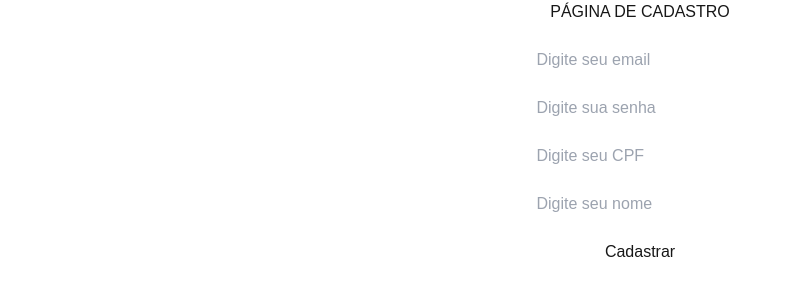
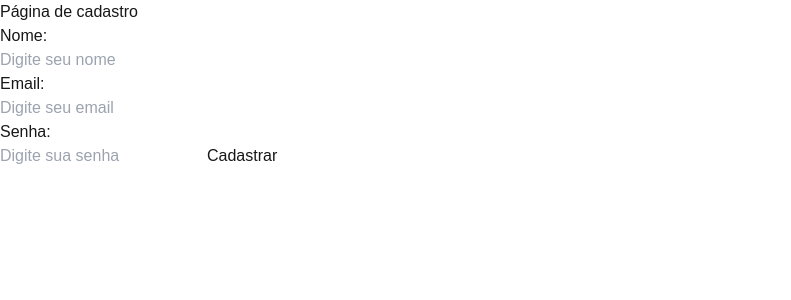
Before and after one commit to mariafer057/AULAEAD, a Next.js app: page /cadastro in a window 1280 px wide. Shown: the top 300 px of the page, without its empty margins (0-791 px from the left). Built offline with nearby package versions, Linux system fonts and the light colour scheme; no server answers.

Commit message:
dia-13-11

```diff
--- a/src/app/cadastro/page.tsx
+++ b/src/app/cadastro/page.tsx
@@ -1,64 +1,119 @@
+
 'use client';
-import { useState } from 'react';
+import { useState, FormEvent } from 'react';
 import { useRouter } from 'next/navigation';
-import Usuario from "../Interfaces/usuario";
+import { ApiURL } from '@/config';
+import { setCookie } from 'nookies';
+import Link from 'next/link';
+
+interface ResponseCadastro {
+    erro: boolean;
+    mensagem: string;
+}
 
 export default function Cadastro() {
     const router = useRouter();
-    const [email, setEmail] = useState('');
-    const [senha, setSenha] = useState('');
-    const [cpf, setCpf] = useState('');
-    const [nome, setNome] = useState('');
-    const [erroCadastro, setErroCadastro] = useState('');
+    const [usuario, setUsuario] = useState<Usuario>({
+        nome: '',
+        email: '',
+        password: '',
+        tipo: 'cliente',
+    });
+    const [erroCadastro, setErroCadastro] = useState<string>('');
 
-    const cadastrar = () => {
-        if (email && senha && cpf && nome) {
-            router.push('/');
-        } else {
-            setErroCadastro('Preencha todos os campos corretamente!');
+    const mudarNome = (novoNome: string) => {
+        setUsuario((usuAntigo) => ({
+            ...usuAntigo,
+            nome: novoNome,
+        }));
+    };
+
+    const mudarEmail = (novoEmail: string) => {
+        setUsuario((usuAntigo) => ({
+            ...usuAntigo,
+            email: novoEmail,
+        }));
+    };
+
+    const mudarSenha = (novaSenha: string) => {
+        setUsuario((usuAntigo) => ({
+            ...usuAntigo,
+            password: novaSenha,
+        }));
+    };
+
+    const handleSubmit = async (e: FormEvent) => {
+        e.preventDefault();
+
+        if (!usuario.nome || !usuario.email || !usuario.password) {
+            setErroCadastro('Preencha todos os campos.');
+            return;
+        }
+
+        try {
+            const response = await fetch(`${ApiURL}/auth/cadastro`, {
+                method: 'POST',
+                headers: {
+                    'Content-Type': 'application/json',
+                },
+                body: JSON.stringify(usuario),
+            });
+
+            if (!response.ok) {
+                throw new Error('Falha na requisição, confira o servidor.');
+            }
+            const data: ResponseCadastro = await response.json();
+            const { erro, mensagem } = data;
+
+            if (erro) {
+                setErroCadastro(mensagem);
+            } else {
+                router.push('/login');
+            }
+        } catch (error) {
+            console.error('Erro requisição:', error);
+            setErroCadastro('Erro, tente novamente mais tarde.');
         }
     };
 
+
     return (
         <div>
-            <center>
-                <h1>PÁGINA DE CADASTRO</h1>
-                <br />
+            <h1>Página de cadastro</h1>
+            <form onSubmit={handleSubmit}>
+                <p>Nome:</p>
                 <input
-                    type="email"
+                    type="text"
+                    id="nome"
+                    placeholder="Digite seu nome"
+                    value={usuario.nome}
+                    onChange={(e) => mudarNome(e.target.value)}
+                />
+                <p>
+                    <label htmlFor="email">Email:</label>
+                </p>
+                <input
+                    type="text"
+                    id="email"
                     placeholder="Digite seu email"
-                    value={email}
-                    onChange={(e) => setEmail(e.target.value)}
+                    value={usuario.email}
+                    onChange={(e) => mudarEmail(e.target.value)}
                 />
-                <br />
-                <br />
+                <p>
+                    <label htmlFor="senha">Senha:</label>
+                </p>
                 <input
                     type="password"
+                    id="password"
                     placeholder="Digite sua senha"
-                    value={senha}
-                    onChange={(e) => setSenha(e.target.value)}
+                    value={usuario.password}
+                    onChange={(e) => mudarSenha(e.target.value)}
                 />
-                <br />
-                <br />
-                <input
-                    type="text"
-                    placeholder="Digite seu CPF"
-                    value={cpf}
-                    onChange={(e) => setCpf(e.target.value)}
-                />
-                <br />
-                <br />
-                <input
-                    type="text"
-                    placeholder="Digite seu nome"
-                    value={nome}
-                    onChange={(e) => setNome(e.target.value)}
-                />
-                <br />
-                <br />
-                <button onClick={cadastrar}>Cadastrar</button>
-                {erroCadastro && <p style={{ color: 'red' }}>{erroCadastro}</p>}
-            </center>
+                <button type="submit">
+                    Cadastrar
+                </button>
+                {erroCadastro && <p> {erroCadastro}</p>}
+            </form>
         </div>
     );
 }
--- a/src/app/login/login.css
+++ b/src/app/login/login.css
@@ -22,7 +22,7 @@ body {
 h1 {
     text-align: center;
     margin-bottom: 20px;
-    color: #007bff;
+    color: #111112;
     font-family: 'Courier New', monospace;
 }
 
@@ -45,6 +45,7 @@ input {
     border: 1px solid #8ec4f6;
     border-radius: 4px;
     font-size: 14px;
+    color: #000;
 }
 
 button {
--- a/src/app/login/page.tsx
+++ b/src/app/login/page.tsx
@@ -35,25 +35,24 @@ export default function Login() {
                 const { erro, mensagem, token = '' } = data;
 
                 if (erro) {
-                    setErrologin(mensagem);  // Corrigido: setError -> setErrologin
+                    setErrologin(mensagem);
                 } else {
                     setCookie(undefined, 'restaurant-token', token, {
                         maxAge: 60 * 60 * 1, // 1 hora
                     });
+                    router.push('/');
                 }
             }
         } catch (error) {
             console.error('Erro na requisição', error);
+            setErrologin('Erro, tente mais tarde')
         }
-
-        console.log('Email:', email);
-        console.log('Senha:', password);
     };
 
     return (
         <div>
             <center>
-                <h1>PÁGINA DE LOGIN</h1>
+                <h1>Página de login</h1>
                 <br />
                 <form onSubmit={handleSubmit}>
                     <input
```
